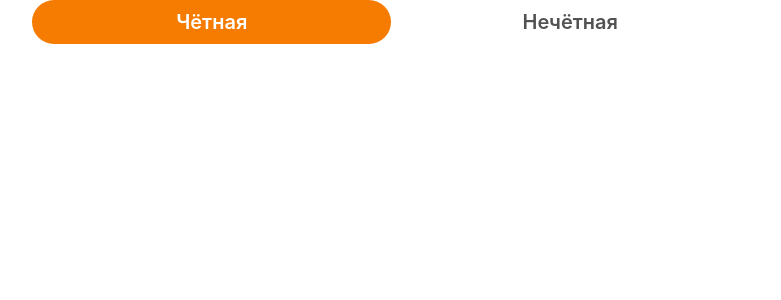
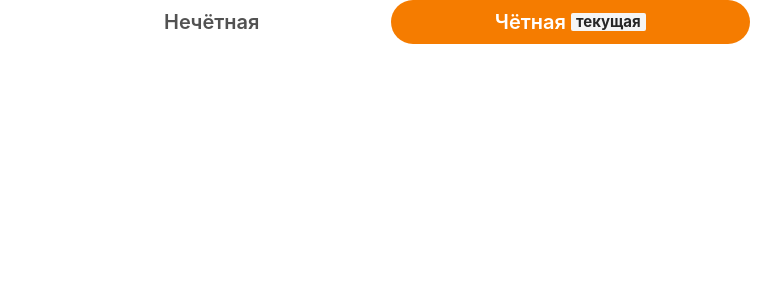
Before and after one commit to Moltenship/sibfu-react-timetable, a React (Vite) app: page / in a window 1280 px wide. Shown: the top 300 px of the page, without its empty margins (249-1030 px from the left). Built offline with nearby package versions, Linux system fonts and the light colour scheme.

Commit message:
refactor: simplify timetable component

```diff
--- a/src/features/Timetable/components/ClassItem/ClassItem.tsx
+++ b/src/features/Timetable/components/ClassItem/ClassItem.tsx
@@ -20,11 +20,11 @@ const ClassItemComponent: VFC<Props> = ({ classItem }) => (
       <Heading as="h3" size="xs" fontWeight="semibold">{classItem.subject}</Heading>
       <Stack fontSize="xs" direction="row" spacing="2">
         {classItem.type && (
-          <Badge textTransform="lowercase" colorScheme={ClassTypeColors[classItem.type]} fontSize="xs">
+          <Badge colorScheme={ClassTypeColors[classItem.type]} fontSize="xs">
             {classItem.type}
           </Badge>
         )}
-        <Badge textTransform="lowercase" colorScheme={SyncTypeColors[classItem.sync]} fontSize="xs">
+        <Badge colorScheme={SyncTypeColors[classItem.sync]} fontSize="xs">
           {classItem.sync}
         </Badge>
       </Stack>
--- a/src/features/Timetable/pages/TimetablePage/TimetablePage.tsx
+++ b/src/features/Timetable/pages/TimetablePage/TimetablePage.tsx
@@ -1,14 +1,20 @@
 import React, { useState, VFC } from 'react';
-import { Container, Stack, Tab, TabList, TabPanel, TabPanels, Tabs } from '@chakra-ui/react';
+import { Container, Stack, Tab, TabList, TabPanel, TabPanels, Tabs, Badge } from '@chakra-ui/react';
 import { useParams } from 'react-router';
 import { Loading } from '../../../../components';
 import { SortedDays } from '../../../../utils/enums/days';
 import { DayItem } from '../../components';
 import { useTimetable } from '../../queries';
+import { TimetableDate } from '../../../../models/timetableDate';
+import { DisplayWeeks, Week } from '../../../../utils/enums/week';
 
 /** Timetable page. */
 export const TimetablePage: VFC = () => {
-  const [week, setWeek] = useState(1);
+  const today = new Date();
+
+  const [week, setWeek] = useState(
+    TimetableDate.getWeekStatus(today),
+  );
 
   const { target } = useParams();
 
@@ -27,17 +33,50 @@ export const TimetablePage: VFC = () => {
   /**
    * @param weekType Whether week is odd or even.
    */
-  const weekClasses = (weekType: number): JSX.Element => (
+  const currentWeekBadge = (weekType: Week): JSX.Element => (
+    <>
+      {weekType === TimetableDate.getWeekStatus(today) && (
+        <Badge colorScheme="gray" marginLeft="1">Текущая</Badge>
+      )}
+    </>
+  );
+
+  const tabList = (
+    <TabList>
+      {
+        Object.keys(DisplayWeeks).map(key => (
+          <Tab key={key}>
+            {DisplayWeeks[Number(key) as Week]}
+            {currentWeekBadge(Number(key))}
+          </Tab>
+        ))
+      }
+    </TabList>
+  );
+
+  const weekClasses = (
     <Stack spacing="2">
       {data && (
         SortedDays.map(day => (
           <DayItem
             key={day}
             day={Number(day)}
-            classes={data.getClassesByDayAndWeek(day, weekType)}
+            classes={data.getClassesByDayAndWeek(day, week)}
           />
         )))}
     </Stack>
+  );
+
+  const tabPanels = (
+    <TabPanels>
+      {
+        Object.keys(DisplayWeeks).map(key => (
+          <TabPanel paddingInline="0" key={key}>
+            {weekClasses}
+          </TabPanel>
+        ))
+      }
+    </TabPanels>
   );
 
   if (isLoading) {
@@ -53,19 +92,9 @@ export const TimetablePage: VFC = () => {
       <div>{target}</div>
 
       <Container>
-        <Tabs onChange={handleTabsChange}>
-          <TabList>
-            <Tab>Чётная</Tab>
-            <Tab>Нечётная</Tab>
-          </TabList>
-          <TabPanels>
-            <TabPanel paddingInline="0">
-              {weekClasses(week)}
-            </TabPanel>
-            <TabPanel paddingInline="0">
-              {weekClasses(week)}
-            </TabPanel>
-          </TabPanels>
+        <Tabs index={week - 1} onChange={handleTabsChange}>
+          {tabList}
+          {tabPanels}
         </Tabs>
       </Container>
     </div>
--- /dev/null
+++ b/src/theme/components/Badge.ts
@@ -0,0 +1,5 @@
+export const Badge = {
+  baseStyle: {
+    textTransform: 'lowercase',
+  },
+} as const;
--- a/src/theme/components/Tag.ts
+++ b/src/theme/components/Tag.ts
@@ -2,4 +2,7 @@ export const Tag = {
   baseStyle: {
     fontWeight: 'normal',
   },
+  sizes: {
+    xs: 16,
+  },
 };
--- a/src/theme/components/index.ts
+++ b/src/theme/components/index.ts
@@ -1,3 +1,4 @@
+import { Badge } from './Badge';
 import { Button } from './Button';
 import { Link } from './Link';
 import { Text } from './Text';
@@ -10,4 +11,5 @@ export const components = {
   Text,
   Tag,
   Tabs,
+  Badge,
 };
--- a/src/utils/enums/week.ts
+++ b/src/utils/enums/week.ts
@@ -3,3 +3,8 @@ export enum Week {
   Odd = 1,
   Even = 2,
 }
+
+export const DisplayWeeks: Record<Week, string> = {
+  [Week.Odd]: 'Нечётная',
+  [Week.Even]: 'Чётная',
+};
```
